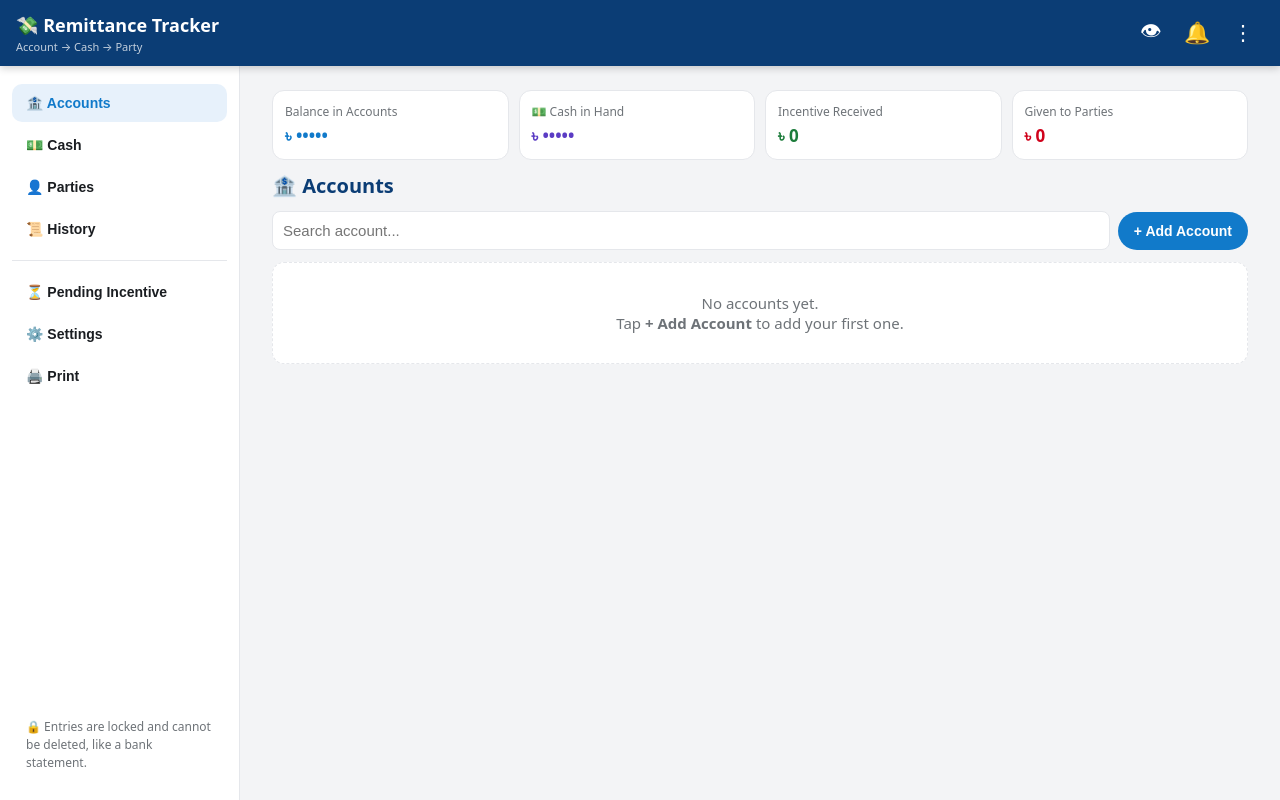
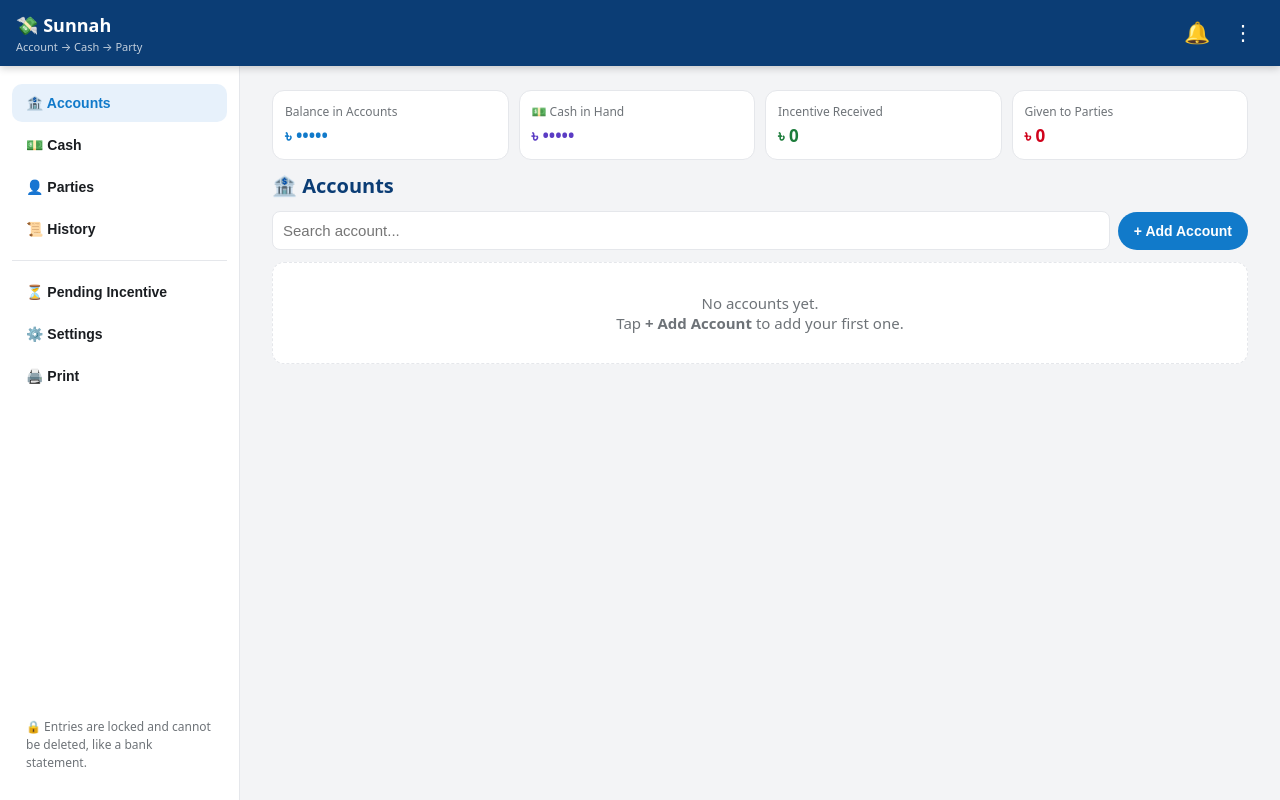
Before and after one commit to muhammadiafinance-sudo/siam, a website: page index.html in a window 1280 px wide. Drawn offline with Linux system fonts and the light colour scheme.

Commit message:
Rename app to Sunnah; remove show/hide balance header button
Co-Authored-By: Claude Opus 5.5 <noreply@anthropic.com>
Claude-Session: https://claude.ai/code/session_01XEfbESUXXyCQgVbvCPCdVq

```diff
--- a/capacitor.config.json
+++ b/capacitor.config.json
@@ -1,6 +1,6 @@
 {
   "appId": "com.siam.remittancetracker",
-  "appName": "Remittance Tracker",
+  "appName": "Sunnah",
   "webDir": "www",
   "android": {
     "backgroundColor": "#0b3d75"
--- a/index.html
+++ b/index.html
@@ -11,8 +11,8 @@
 <meta name="mobile-web-app-capable" content="yes">
 <meta name="apple-mobile-web-app-capable" content="yes">
 <meta name="apple-mobile-web-app-status-bar-style" content="black-translucent">
-<meta name="apple-mobile-web-app-title" content="Remittance">
-<title>Remittance Tracker</title>
+<meta name="apple-mobile-web-app-title" content="Sunnah">
+<title>Sunnah</title>
 <style>
 :root{
   --bg:#f3f4f6;--card:#fff;--text:#1a1d21;--muted:#6e7378;--line:#e5e7eb;
@@ -192,10 +192,9 @@ header{padding-top:calc(12px + var(--safe-area-inset-top,env(safe-area-inset-top
 <header>
   <div class="hl">
     <button class="icon-btn burger" title="Menu" onclick="openSide()">☰</button>
-    <div><h1>💸 Remittance Tracker</h1><p>Account → Cash → Party</p></div>
+    <div><h1>💸 Sunnah</h1><p>Account → Cash → Party</p></div>
   </div>
   <div class="hr">
-    <button class="icon-btn" id="eyeBtn" title="Show / hide balance" onclick="toggleBal()">👁</button>
     <button class="icon-btn" title="Pending incentives" onclick="openPending()">🔔<span class="badge" id="badge"></span></button>
     <button class="icon-btn" title="Menu" onclick="toggleMenu(event)">⋮</button>
     <div class="menu" id="menu">
@@ -470,7 +469,7 @@ const subJoin=(...p)=>p.filter(Boolean).join(' · ');
 function render(){
   let B=0,I=0;db.accounts.forEach(a=>{const s=accStats(a.id);B+=s.bal;I+=s.iR;});
   const cs=cashStats(),pl=pendingList(),pAmt=pl.reduce((s,t)=>s+incOf(t),0);
-  $('tBal').textContent=balTxt(B);$('tCash').textContent=balTxt(cs.bal);$('eyeBtn').textContent=balHidden()?'👁':'🙈';$('eyeBtn').style.display=db.hideBal===false?'none':'';$('tInc').textContent=tk(I);$('tPaid').textContent=tk(cs.out);
+  $('tBal').textContent=balTxt(B);$('tCash').textContent=balTxt(cs.bal);$('tInc').textContent=tk(I);$('tPaid').textContent=tk(cs.out);
   const b=$('badge');b.textContent=pl.length>99?'99+':pl.length;b.classList.toggle('on',pl.length>0);
   const sb=$('sbadge');sb.textContent=b.textContent;sb.classList.toggle('on',pl.length>0);
   $('pendBar').innerHTML=pl.length?`<div class="pend-bar" onclick="openPending()"><span>⏳ <b>${pl.length}</b> incentive${pl.length>1?'s':''} pending · <b>${tk(pAmt)}</b></span><span class="blue">View ›</span></div>`:'';
--- a/package.json
+++ b/package.json
@@ -2,7 +2,7 @@
   "name": "remittance-tracker",
   "version": "1.0.0",
   "private": true,
-  "description": "Remittance Tracker - web app + Android app (Capacitor)",
+  "description": "Sunnah - web app + Android app (Capacitor)",
   "scripts": {
     "build:www": "node scripts/build-www.js"
   },
--- a/sw.js
+++ b/sw.js
@@ -1,5 +1,5 @@
-// Offline cache for Remittance Tracker. Bump VERSION when files change.
-const VERSION = 'rt-v2';
+// Offline cache for Sunnah. Bump VERSION when files change.
+const VERSION = 'rt-v3';
 const FILES = ['./', './index.html', './manifest.webmanifest',
   './icons/icon-192.png', './icons/icon-512.png', './icons/maskable-512.png',
   './icons/apple-touch-icon.png', './icons/favicon-32.png'];
```
Also changed, not shown: .github/workflows/android-apk.yml, README.md, manifest.webmanifest.
